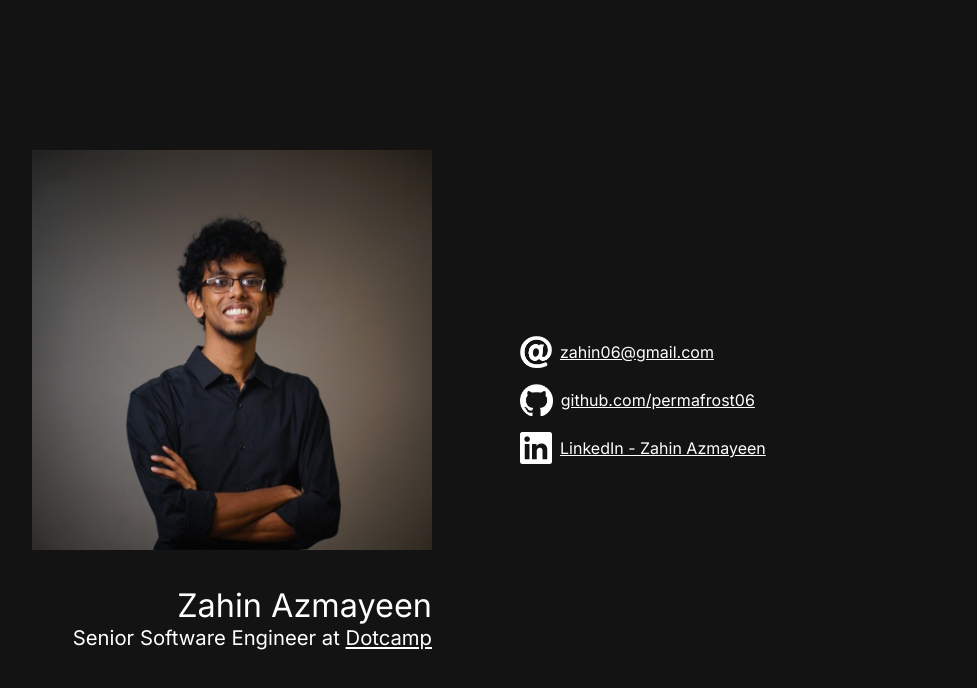
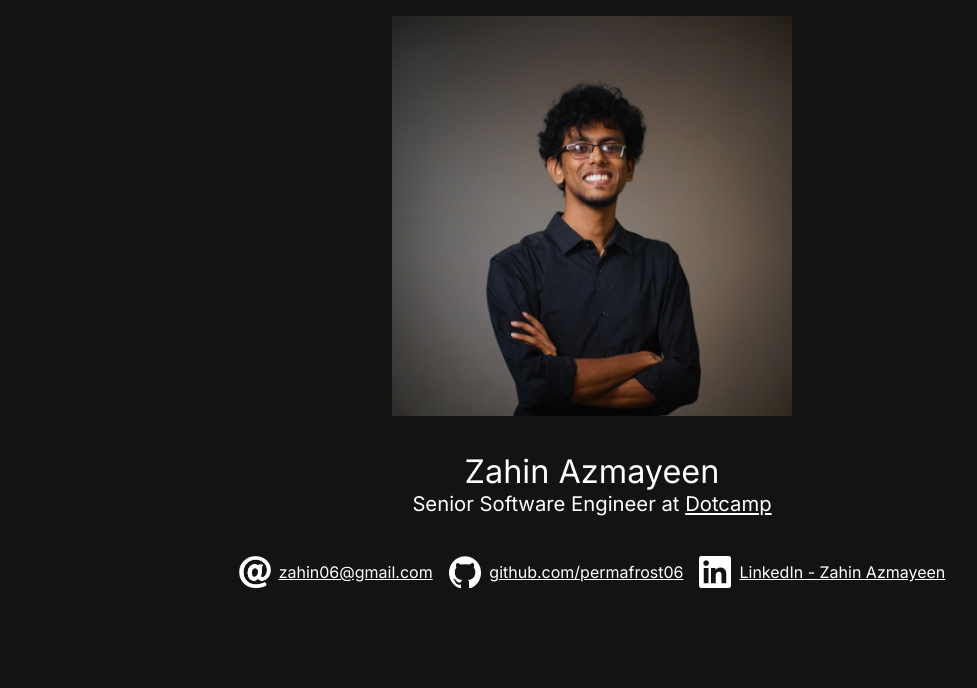
Before and after one commit to permafrost06/personal-website, a plain HTML site: page index.html in a window 1280 px wide. Shown: the whole page, without its empty margins (48-1025 px from the left). Drawn offline with Linux system fonts and the light colour scheme.

Commit message:
change to simple single column layout

```diff
--- a/index.html
+++ b/index.html
@@ -65,62 +65,26 @@
 		padding: 1rem;
 		margin-inline: auto;
 		width: fit-content;
-		display: flex;
-		flex-direction: column;
-		justify-content: space-between;
-		height: calc(100dvh - 2rem);
 	}
 
-	.socials {
-		padding-bottom: 1rem;
-	}
+    .particulars {
+        text-align: center;
+        margin-bottom: 2rem;
+    }
 
-	.socials p {
-		justify-content: center;
-	}
-
-	@media (orientation: landscape) {
-		.container {
-			display: grid;
-			place-items: center;
-
-			grid-template-columns: 1fr 1.5fr;
-			gap: 5rem;
-
-			height: 100dvh;
-			width: initial;
-
-			padding: 0;
-		}
-
-		.portrait {
-			margin-bottom: 2rem;
-		}
-
-		.socials {
-			margin-right: auto;
-			padding-bottom: 0;
-		}
-
-		.socials p {
-			justify-content: initial;
-		}
-	}
-
-	@media (max-width: 400px), (max-height: 400px) {
-		.container {
-			gap: 2rem;
-		}
-	}
-
-	.particulars {
-		margin-left: auto;
-		text-align: right;
-	}
+    .portrait {
+        margin-bottom: 2rem;
+    }
 
 	.social-logo {
 		height: 2rem;
 	}
+
+    @media (orientation: landscape) {
+        .socials {
+            display: flex;
+        }
+    }
 
 	.socials p {
 		display: flex;
```
